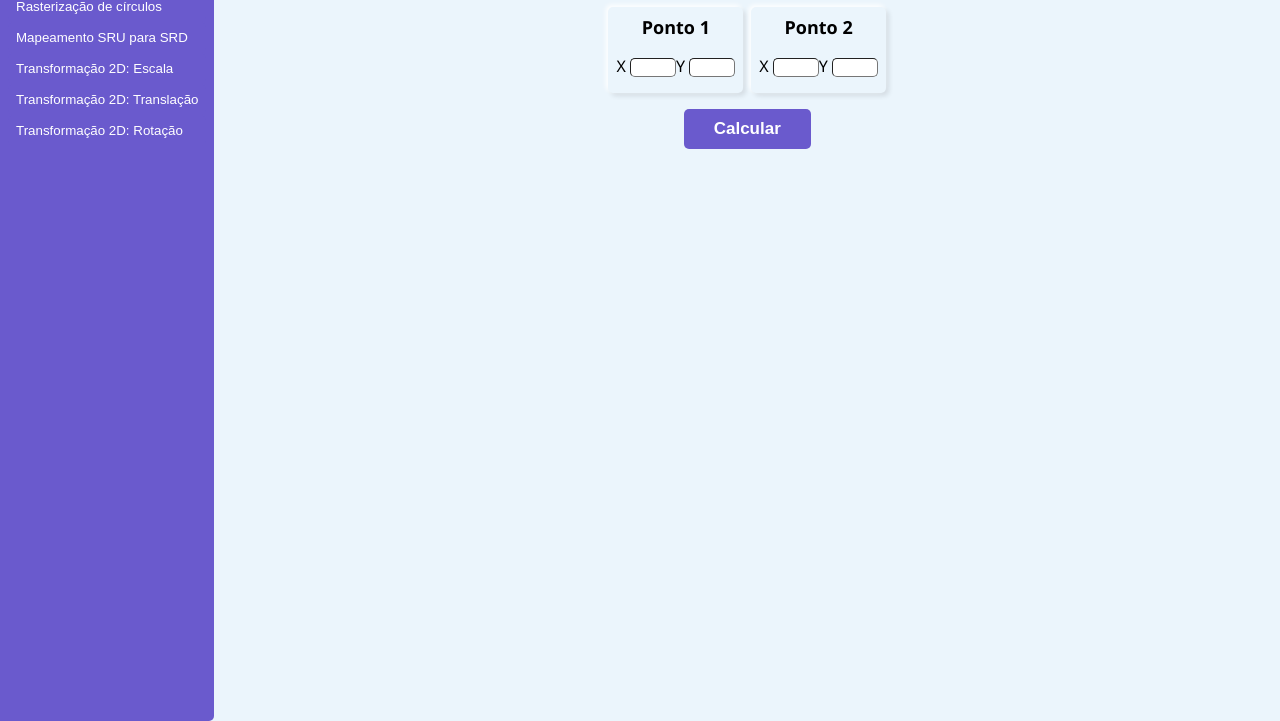
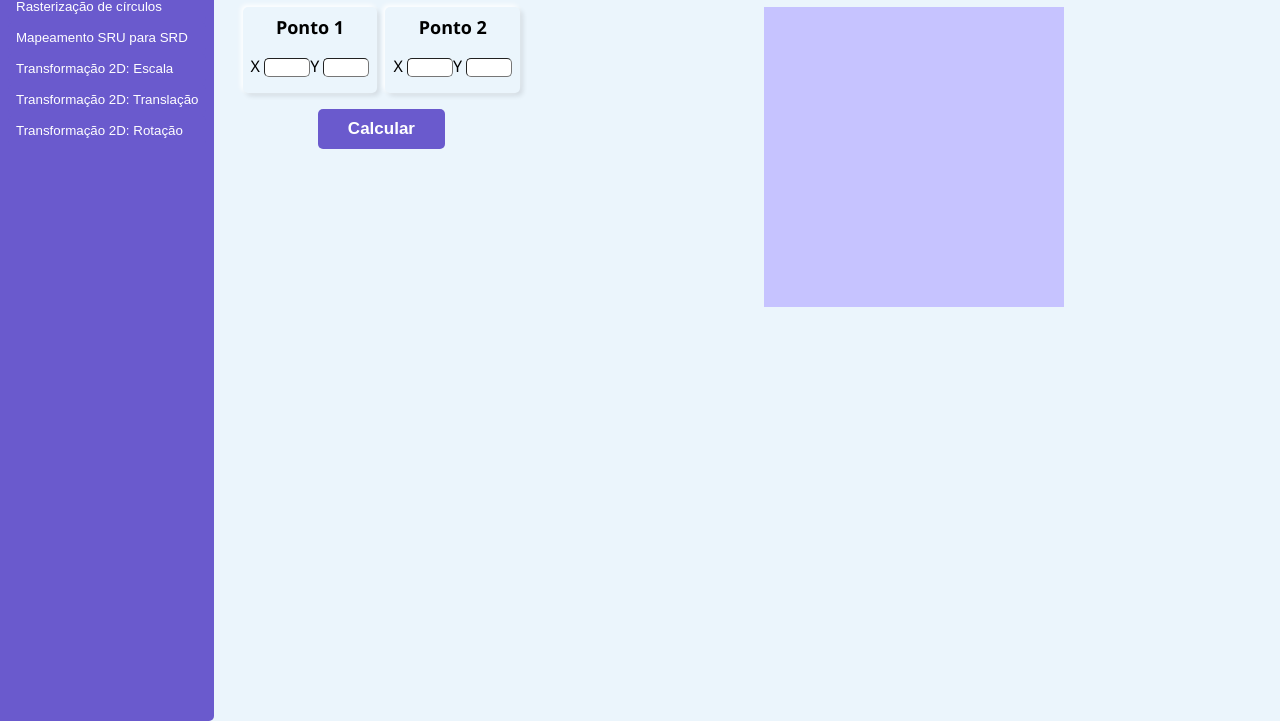
Before and after one commit to carloshenriquess/cg-algorithms, a website with bundled scripts: page index.html in a window 1280 px wide. Shown: the part 79-800 px from the top of the page. Built offline with nearby package versions, Linux system fonts and the light colour scheme.

Commit message:
estrutura do canvas DDA

```diff
--- a/index.html
+++ b/index.html
@@ -33,6 +33,7 @@
       </nav>
       <div class="l-view-container">
         <div class="js-view" id="dda-view">
+          <div class="l-dda-container">
             <div class="c-dda">
               <h1 class="c-dda__title">DDA</h1>
               <form
@@ -72,6 +73,11 @@
                 <button class="c-dda__submit" type="submit">Calcular</button>
               </form>
             </div>
+            <div class="c-dda-canvas">
+              <h1 class="c-dda-canvas__title">Resultado</h1>
+              <canvas class="c-dda-canvas__canvas" id="dda-canvas"></canvas>
+            </div>
+          </div>
         </div>
         <div class="js-view" id="bresenham-view">
           <h1>Bresenham</h1>
--- a/src/sass/_dda.scss
+++ b/src/sass/_dda.scss
@@ -1,4 +1,11 @@
+.l-dda-container {
+  display: flex;
+  flex-wrap: wrap;
+  justify-content: center;
+}
 .c-dda {
+  flex: 1;
+  min-width: 300px;
   display: flex;
   flex-direction: column;
   align-items: center;
@@ -54,3 +61,15 @@
     }
   }
 }
+
+.c-dda-canvas {
+  flex: 2;
+  padding: 0 32px;
+  display: flex;
+  flex-direction: column;
+  align-items: center;
+  &__canvas {
+    width: 300px;
+    height: 300px;
+  }
+}
--- a/src/sass/styles.scss
+++ b/src/sass/styles.scss
@@ -17,6 +17,7 @@ body {
   display: flex;
   flex-direction: column;
   border-radius: 0 5px 5px 0;
+  min-width: fit-content;
   &__button {
     cursor: pointer;
     border: none;
--- a/src/scripts/dda.js
+++ b/src/scripts/dda.js
@@ -1,5 +1,13 @@
 export const dda = () => {
-  const form = document.getElementById('dda-form');
+  const canvas = document.getElementById('dda-canvas');
+  const context = canvas.getContext('2d');
+  const fillBgCanvas = color => {
+    context.beginPath();
+    context.rect(0, 0, canvas.width, canvas.height);
+    context.fillStyle = color;
+    context.fill();
+  };
+
   const onSubmit = () => {
     const x1 = document.getElementById('dda-x1').value;
     const y1 = document.getElementById('dda-y1').value;
@@ -8,6 +16,9 @@ export const dda = () => {
     console.log(`(${x1},${y1})`);
     console.log(`(${x2},${y2})`);
   };
+
+  fillBgCanvas('#c6c3ff');
+
+  const form = document.getElementById('dda-form');
   form.addEventListener('submit', onSubmit);
-  dda.hide = () => {};
 };
```
Also changed, not shown: src/styles/styles.css, 1 other file. Lines whose indentation alone changed are shown as unchanged.
